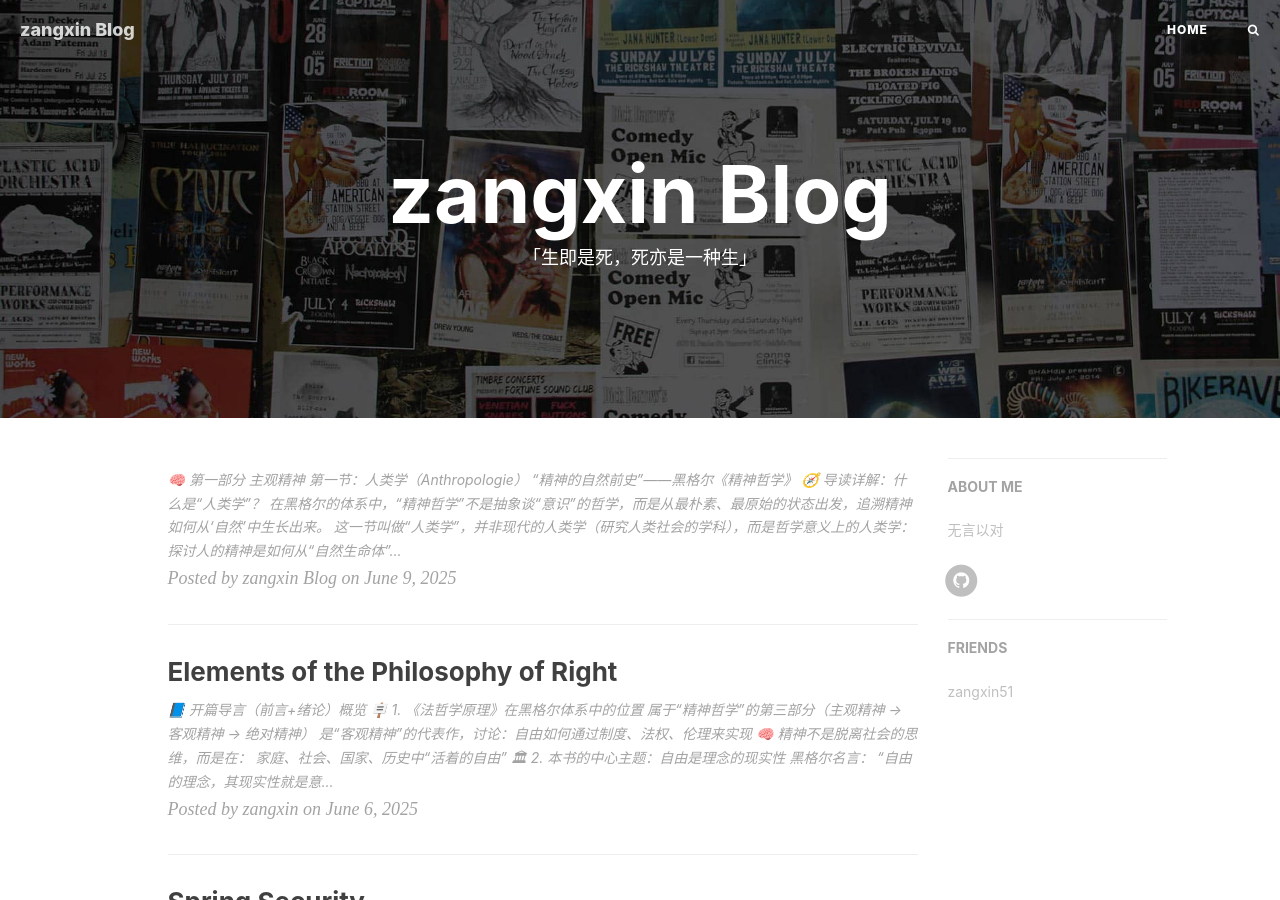
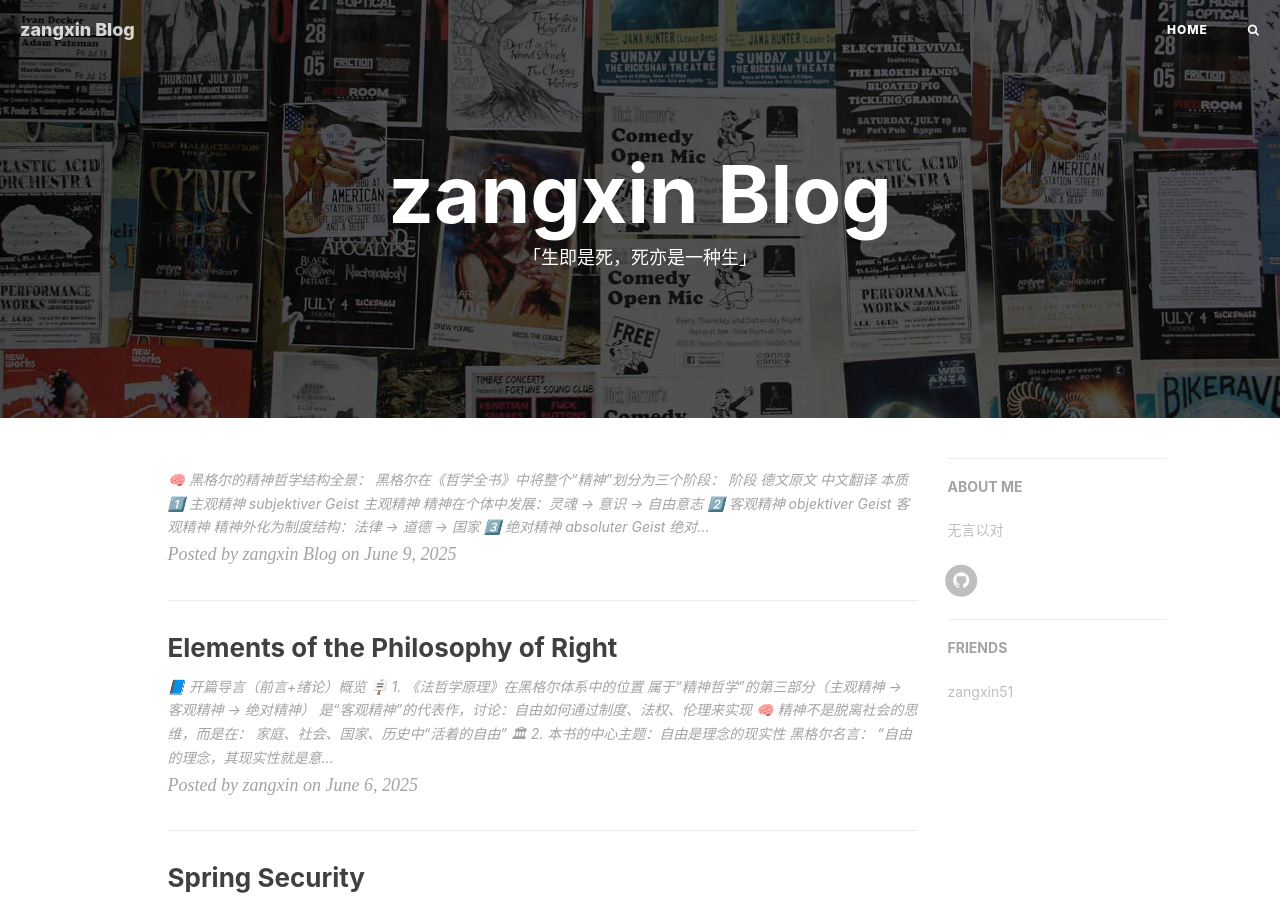
Before and after one commit to zangxin51/zangxin51.github.io, a Jekyll site: the page built from index.html, in a window 1280 px wide and 900 px high. Built offline with Jekyll 4.4.1, drawn with Linux system fonts in a browser that asks for light colours; nearby versions of some CDN libraries; the list of posts is cut into pages by our own code; comment, search, counter and statistics services are not loaded; some of the changed lines change nothing that is shown.

Commit message:
Update 2025-06-10-Philosophy_of_Spirit.md

```diff
--- a/_posts/2025-06-10-Philosophy_of_Spirit.md
+++ b/_posts/2025-06-10-Philosophy_of_Spirit.md
@@ -9,7 +9,38 @@
 tags:
 ---
 
-
+🧠 黑格尔的精神哲学结构全景：
+黑格尔在《哲学全书》中将整个“精神”划分为三个阶段：
+
+阶段	德文原文	中文翻译	本质
+1️⃣ 主观精神	subjektiver Geist	主观精神	精神在个体中发展：灵魂 → 意识 → 自由意志
+2️⃣ 客观精神	objektiver Geist	客观精神	精神外化为制度结构：法律 → 道德 → 国家
+3️⃣ 绝对精神	absoluter Geist	绝对精神	精神自我认知：艺术 → 宗教 → 哲学
+
+❗为什么“主观精神”中出现“客观精神”？
+其实不是“混入”，而是主观精神发展到极限（自由意志）时，必然走向外化，进入客观精神。
+
+换句话说：
+
+主观精神（我是自由的）
+⟶ 客观精神（自由不仅属于我，也必须成为制度）
+⟶ 绝对精神（我和制度都是理念的展现）
+
+所以图中显示“object spirit”是对的，它标志着主观精神终点过渡到下一阶段：
+
+主观精神的完成 = 形成“自由的意志”；
+
+自由意志无法停留在内部，必须进入社会制度，这就是“客观精神”的起点。
+
+黑格尔原话可参考：
+
+“主观精神的真理，是它成为客观精神。”
+
+🧩 对应类比（更好理解）：
+层次	类比
+主观精神	你在思考：我要做什么
+客观精神	你设立规则：制度、规范、法律
+绝对精神	你开始反思：这一切意味着什么？存在的意义是什么？
 
 🧠 第一部分 主观精神
 第一节：人类学（Anthropologie）
```
